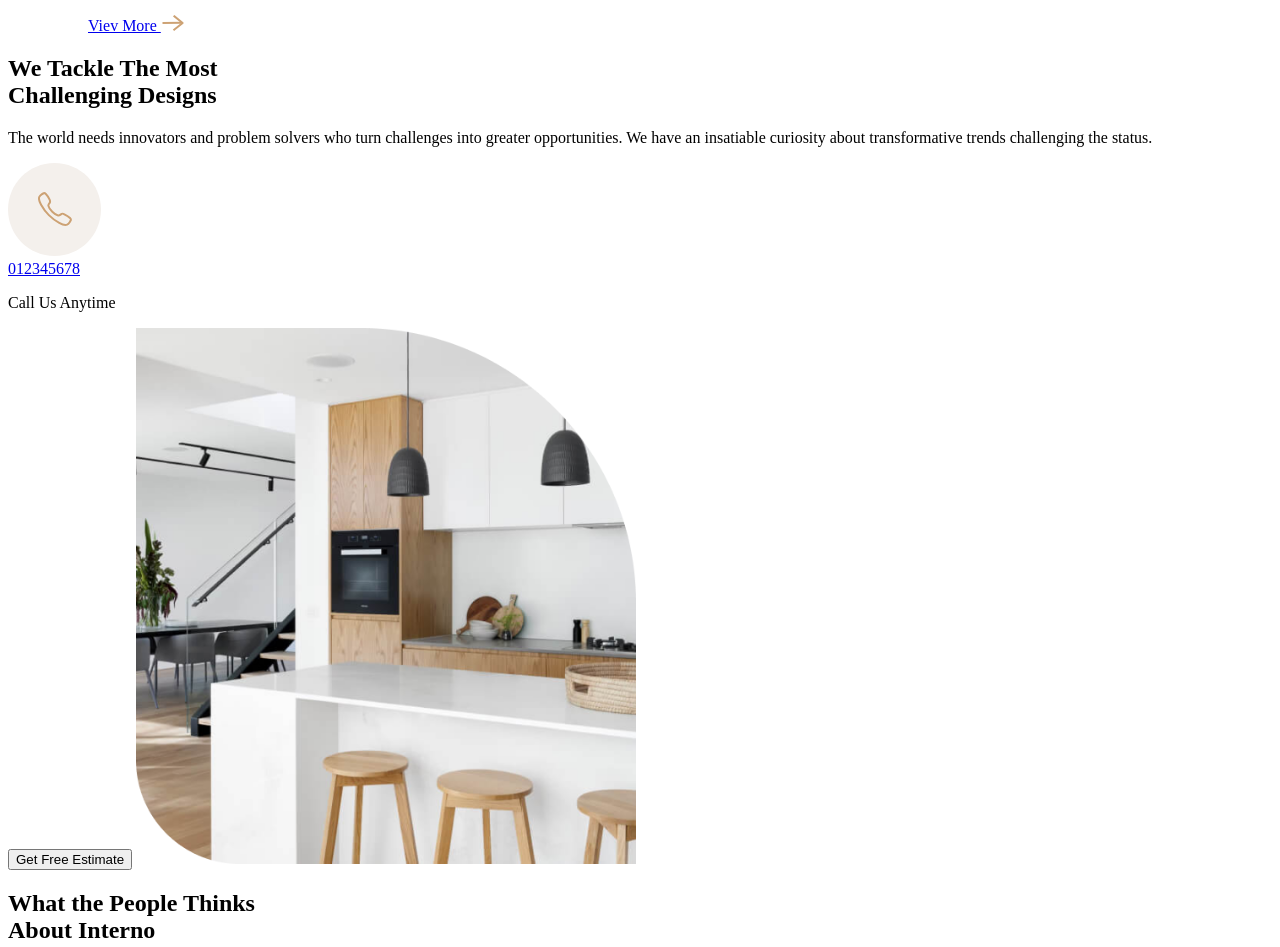
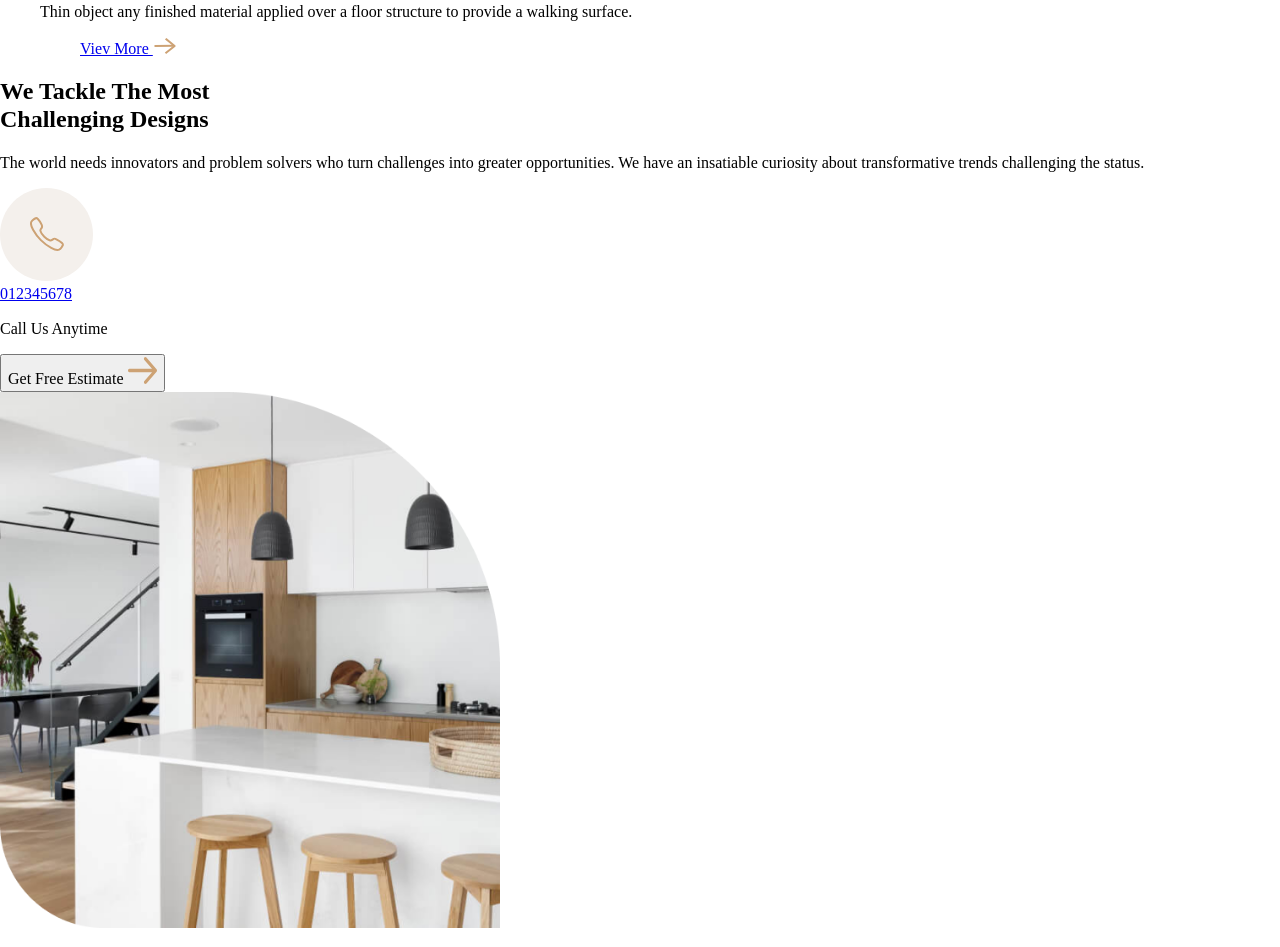
Before and after one commit to kvitaan/interno, a plain HTML site: page index.html in a window 1280 px wide. Shown: the part 680-1627 px from the top of the page. Drawn offline with nearby package versions, Linux system fonts and the light colour scheme.

Commit message:
styling to peoples opinion

```diff
--- a/index.html
+++ b/index.html
@@ -4,6 +4,11 @@
     <meta charset="UTF-8">
     <meta http-equiv="X-UA-Compatible" content="IE=edge">
     <meta name="viewport" content="width=device-width, initial-scale=1.0">
+    <link rel="stylesheet" href="style.css">
+    <link rel="preconnect" href="https://fonts.googleapis.com">
+    <link rel="preconnect" href="https://fonts.gstatic.com" crossorigin>
+    <link href="https://fonts.googleapis.com/css2?family=DM+Serif+Display&family=Inter&family=Jost&display=swap" rel="stylesheet">
+    <link rel="stylesheet" href="https://cdnjs.cloudflare.com/ajax/libs/normalize/8.0.1/normalize.min.css">
     <title>Interno</title>
     <link rel="shortcut icon" href="./icons/favicon.ico.svg" type="image/x-icon">
 </head>
@@ -68,7 +73,8 @@
 
         <!-- contact us -->
         <section class="contact-us">
-            <h2>We Tackle The Most<br>Challenging Designs</h2>
+            <div class="contact-us-text">
+                <h2>We Tackle The Most<br>Challenging Designs</h2>
             <p>The world needs innovators and problem solvers who turn challenges into greater opportunities. We have an insatiable curiosity about transformative trends challenging the status.</p>
             <div class="phone-us">
                 <img src="icons/call-us.svg" alt="call as logo">
@@ -79,8 +85,12 @@
             </div>
             <button>
                 Get Free Estimate
+                <img src="/icons/arrow.svg" alt="arrow">
             </button>
-            <img width="500px" src="./img/challenging-design.png" alt="photo of an interior">
+            </div>
+            <div class="contact-us-img">
+                <img width="500px" src="./img/challenging-design.png" alt="photo of an interior">
+            </div>
         </section>
 
         <!-- people opinniaon -->
```
